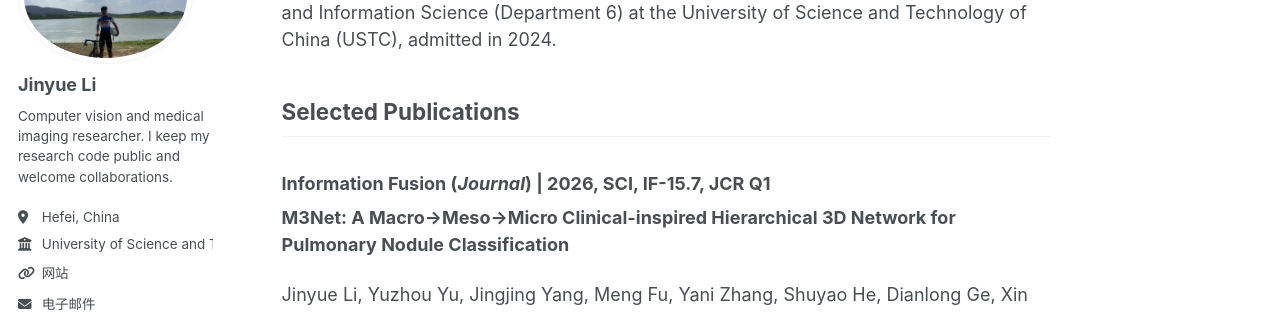
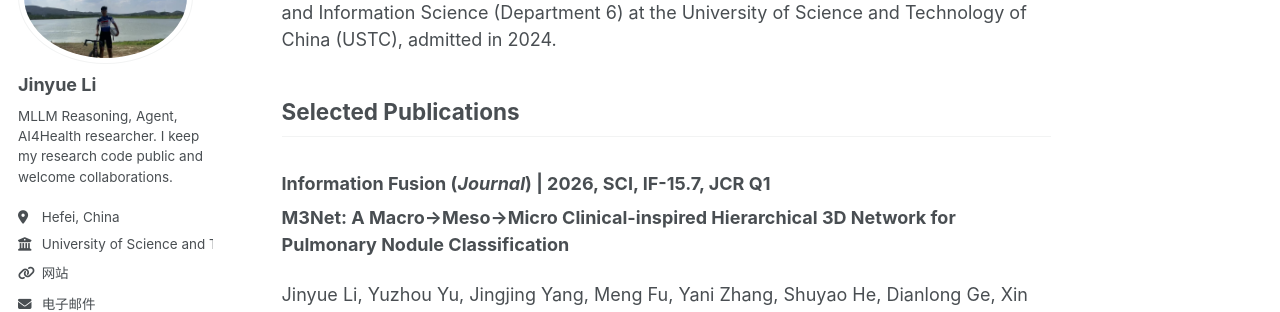
Before and after one commit to jylEcho/jylEcho.github.io, a Jekyll site: the page built from _pages/about.md, in a window 1280 px wide. Shown: the part 171-483 px from the top of the page. Built offline with Jekyll 4.4.1, drawn with Linux system fonts in a browser that asks for light colours; some web fonts are replaced; a script bundle is joined from its source files by our own code; library files that are not in the unit come from our copies.

Commit message:
Update _config.yml

```diff
--- a/_config.yml
+++ b/_config.yml
@@ -26,7 +26,7 @@ author:
   avatar           : "/JPG/bike.jpg"
   name             : "Jinyue Li"
   pronouns         : # example: "she/her"
-  bio              : "Computer vision and medical imaging researcher. I keep my research code public and welcome collaborations."
+  bio              : "MLLM Reasoning, Agent, AI4Health researcher. I keep my research code public and welcome collaborations."
   location         : "Hefei, China"
   employer         : "University of Science and Technology of China"
   uri              : "https://jylecho.github.io"
```
